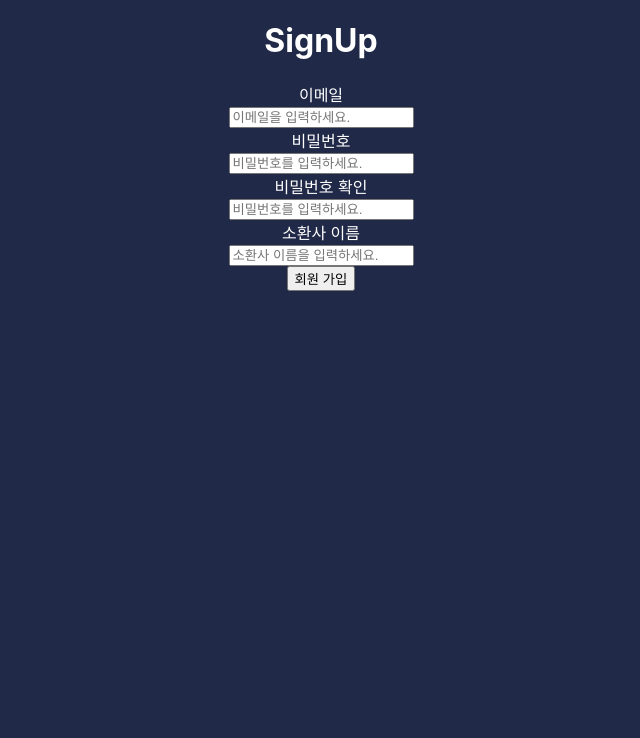
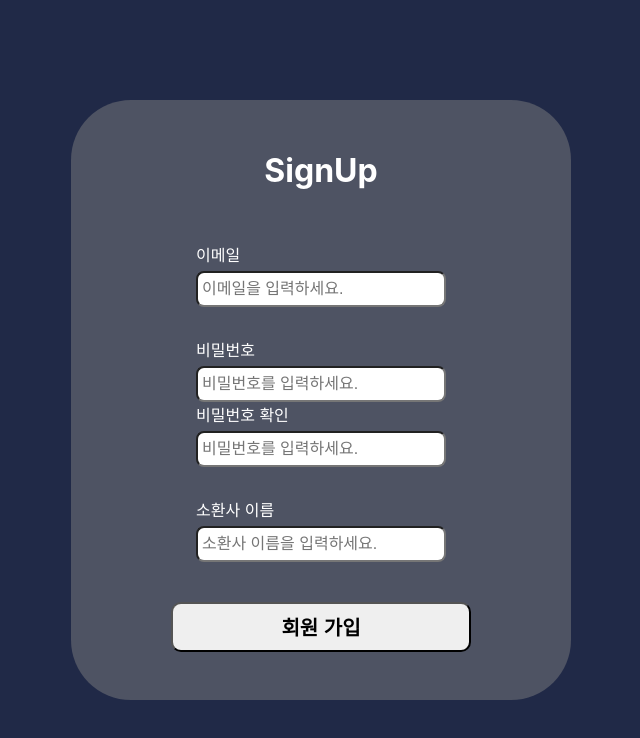
Before and after one commit to HighMoon0118/DuoForMe, a React (Create React App) app in the folder frontend/: page /signup in a window 1280 px wide. Shown: the top 738 px of the page, without its empty margins (319-959 px from the left). Built offline with nearby package versions, Linux system fonts and the light colour scheme.

Commit message:
Fix: css 선택자 수정

```diff
--- a/frontend/src/detail/Detail.css
+++ b/frontend/src/detail/Detail.css
@@ -1,4 +1,4 @@
-#detail > {
+#detail {
   display: flex;
   flex-direction: row;
   justify-content: space-between;
--- a/frontend/src/detail/NavBar.css
+++ b/frontend/src/detail/NavBar.css
@@ -4,20 +4,20 @@
   justify-content: space-between;
 }
 
-#navbar > .log-out {
+#navbar .log-out {
   display: inline;
   cursor: pointer;
 }
 
-#navbar > .logo {
+#navbar .logo {
   display: inline;
 }
 
-#navbar > .m-30 {
+#navbar .m-30 {
   padding: 30px;
 }
 
-#navbar > .mw-10 {
+#navbar .mw-10 {
   margin-left: 10px;
   margin-right: 10px;
 }
--- a/frontend/src/detail/seasonInfo/SeasonInfo.css
+++ b/frontend/src/detail/seasonInfo/SeasonInfo.css
@@ -9,7 +9,7 @@
   border-radius: 50px;
 }
 
-#season-info > .userInfo {
+#season-info .userInfo {
   display: inline;
   height: 200px;
   width: 200px;
--- a/frontend/src/user/Login.css
+++ b/frontend/src/user/Login.css
@@ -9,11 +9,11 @@
   border-radius: 60px;
 }
 
-#login > .ta-left {
+#login .ta-left {
   text-align: left;
 }
 
-#login > input {
+#login input {
   font-size: 16px;
   padding-left: 4px;
   height: 30px;
@@ -21,15 +21,15 @@
   border-radius: 8px;
 }
 
-#login > .mt-30 {
+#login .mt-30 {
   margin-top: 30px;
 }
 
-#login > .mt-10 {
+#login .mt-10 {
   margin-top: 10px;
 }
 
-#login > .login-btn {
+#login .login-btn {
   margin-top: 70px;
   height: 50px;
   width: 300px;
@@ -38,7 +38,7 @@
   border-radius: 10px;
 }
 
-#login > .input-msg {
+#login .input-msg {
   position: absolute;
   color: rgb(231, 96, 96);
 }
--- a/frontend/src/user/SignUp.css
+++ b/frontend/src/user/SignUp.css
@@ -9,11 +9,11 @@
   border-radius: 60px;
 }
 
-#signup > .ta-left {
+#signup .ta-left {
   text-align: left;
 }
 
-#signup > input {
+#signup input {
   font-size: 16px;
   padding-left: 4px;
   height: 30px;
@@ -21,15 +21,19 @@
   border-radius: 8px;
 }
 
-#signup > .mt-20 {
+#signup .mt-30 {
+  margin-top: 30px;
+}
+
+#signup .mt-20 {
   margin-top: 20px;
 }
 
-#signup > .mt-5 {
+#signup .mt-5 {
   margin-top: 5px;
 }
 
-#signup > .signup-btn {
+#signup .signup-btn {
   margin-top: 40px;
   height: 50px;
   width: 300px;
@@ -38,7 +42,7 @@
   border-radius: 10px;
 }
 
-#signup > .input-msg {
+#signup .input-msg {
   position: absolute;
   color: rgb(231, 96, 96);
 }
--- a/frontend/src/user/SignUp.js
+++ b/frontend/src/user/SignUp.js
@@ -50,7 +50,7 @@ function SignUp () {
   }
 
   return (
-    <div className="signup-body">
+    <div id="signup">
       <div className="mt-30"><h1>SignUp</h1></div>
       <div className="ta-left">
         <div className="mt-30">
```
